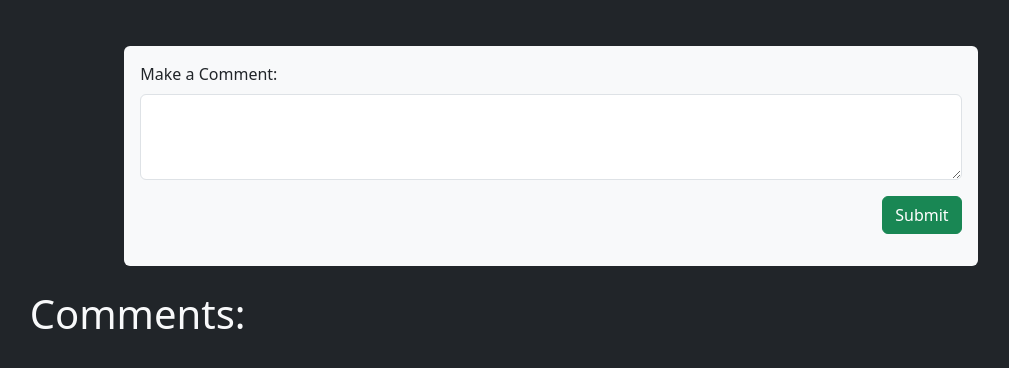
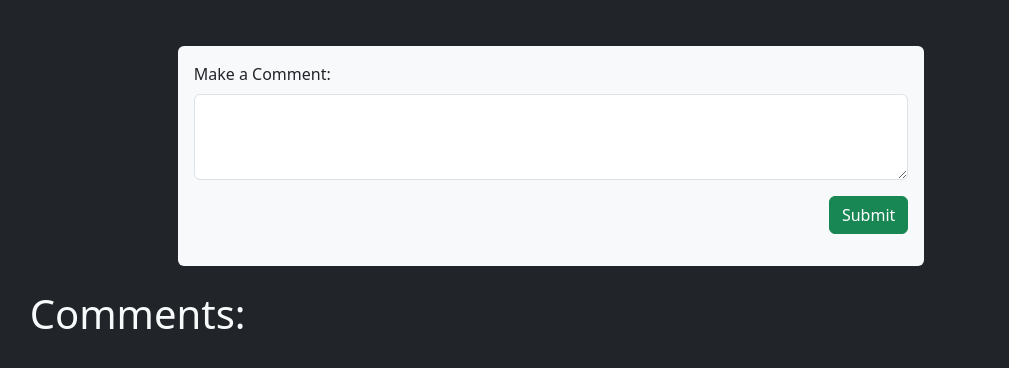
Before and after one commit to uwilledw/djangoTower, a Django app: template tower/tEvents/templates/tEventDetails.html in a window 1280 px wide. Shown: the part 209-577 px from the top of the page, without its empty margins (89-1098 px from the left). Run offline with Django 5.2, Linux system fonts and the light colour scheme; the template is opened without the code that fills it: values that come from a table or form of the project are taken from there, others are empty.

Commit message:
made comments smaller

```diff
--- a/tower/tEvents/templates/tEventDetails.html
+++ b/tower/tEvents/templates/tEventDetails.html
@@ -64,7 +64,7 @@
 </section>
 
 <section class="row justify-content-center">
-    <div class="col-md-8 my-4 p-3 bg-light text-dark rounded">
+    <div class="col-md-7 my-4 p-3 bg-light text-dark rounded">
         <form action="{% url 'tEvents:comment' id=tEvent.id %}" method="post" enctype="multipart/form-data">
             {% csrf_token %}
             {{form}}
@@ -77,7 +77,7 @@
         <h1>Comments:</h1>
     </div>
     {% for c in comments %}
-    <div class="col-md-8 my-4 p-3 bg-light text-dark rounded d-flex justify-content-between">
+    <div class="col-md-7 my-4 p-3 bg-light text-dark rounded d-flex justify-content-between">
         <div>
             <div class="d-flex align-items-center px-3">
                 <h3>{{ c.creator }}</h3>
```
